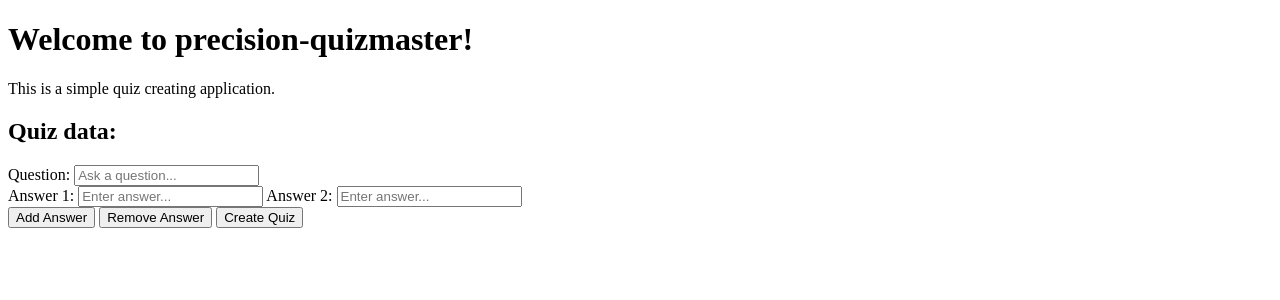
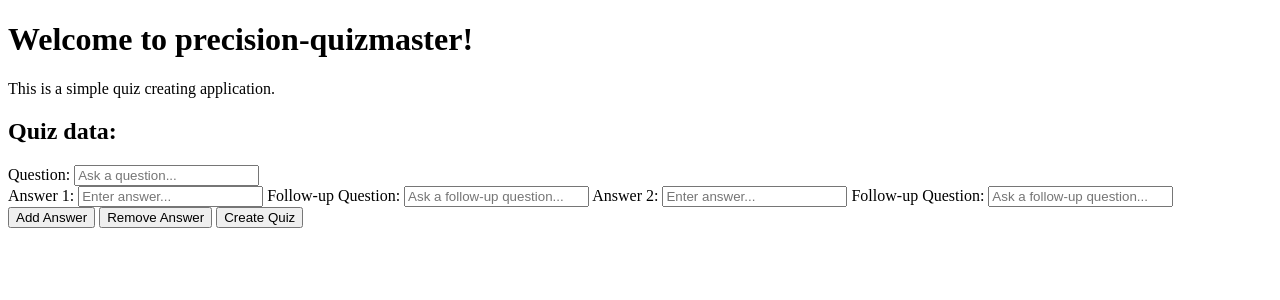
Before and after one commit to EvanFawcett/precision-quizmaster, a Flask app: page / in a window 1280 px wide. Shown: the top 300 px of the page. Run offline with Flask 3, Linux system fonts and the light colour scheme.

Commit message:
added follow up questions and basic loops

```diff
--- a/app.py
+++ b/app.py
@@ -3,7 +3,7 @@ from flask import Flask, render_template, request
 app = Flask(__name__, template_folder='templates')
 
 # A list to store quiz questions and answers
-quiz_data = []
+quiz_data = {}
 
 
 @app.route('/')
@@ -16,19 +16,33 @@ def create_quiz():
         #Retrieve data from the form
         question = request.form.get('question')
 
-        # Use a list comprehension to gather all answers dynamically
-        answers = [request.form.get(f'answer{i}') for i in range(1, 10) if request.form.get(f'answer{i}')]
+        # Store the quiz data using a nested dictionary structure
+        if question not in quiz_data:
+            quiz_data[question] = {'answers': {}}
 
-        # Store the quiz data
-        quiz_data.append({
-            'question': question,
-            'answers': answers
-        })
+        # Loop through the submitted form data to gather answers and follow-up questions
+        for i in range(1, 10):
+            answer_key = f'answer{i}'
+            follow_up_key = f'follow_up_question{i}'
 
-        # For now, just print the data and modify later
-        print(f"Question: {question}")
-        for i, answer in enumerate(answers):
-            print(f"Answer {i + 1}: {answer}")
+            answer = request.form.get(answer_key)
+            follow_up_question = request.form.get(follow_up_key)
+
+            # Check if the answer is not empty
+            if answer:
+                quiz_data[question]['answers'][answer] = {'next_question': follow_up_question}
+
+                # For now, just print the data and modify later
+                print(f"Answer {i}: {answer} - Follow-up Question: {follow_up_question}")
+
+                # Check if a follow-up question is provided and create answer fields for it
+                if follow_up_question:
+                    for j in range(1, 10):
+                        follow_up_answer_key = f'answer_{i}_follow_up_{j}'
+                        follow_up_answer = request.form.get(follow_up_answer_key)
+
+                        if follow_up_answer:
+                            quiz_data[follow_up_question]['answers'][follow_up_answer] = {'next_question': ''}
 
 
     return render_template('index.html', quiz_data=quiz_data)
--- a/templates/index.html
+++ b/templates/index.html
@@ -10,11 +10,11 @@
     <p>This is a simple quiz creating application.</p>
 
     <h2>Quiz data:</h2>
-    {% for item in quiz_data %}
-    <p>Question: {{ item['question'] }}</p>
+    {% for question, data in quiz_data.items() %}
+    <p>Question: {{ question }}</p>
     <ul>
-        {% for answer in item['answers'] %}
-        <li>{{ answer }}</li>
+        {% for answer, answer_data in data['answers'].items() %}
+        <li>{{ answer }} - Follow-up Question: {{ answer_data['follow_up_question'] }}</li>
         {% endfor %}
     </ul>
     {% endfor %}
@@ -24,11 +24,17 @@
         <input type="text" id="question" name="question" placeholder="Ask a question..." required>
 
         <div id="answer-container">
+
             <label for="answer1">Answer 1:</label>
             <input type="text" id="answer1" name="answer1" placeholder="Enter answer..." required>
+            <label for="follow_up_question1">Follow-up Question:</label>
+            <input type="text" id="follow_up_question1" name="follow_up_question1" placeholder="Ask a follow-up question...">
 
             <label for="answer2">Answer 2:</label>
             <input type="text" id="answer2" name="answer2" placeholder="Enter answer..." required>
+            <label for="follow_up_question2">Follow-up Question:</label>
+            <input type="text" id="follow_up_question2" name="follow_up_question2" placeholder="Ask a follow-up question...">
+
         </div>
 
         <!-- Button to dynamically add more answer input fields -->
@@ -60,16 +66,38 @@
             document.getElementById("answer-container").appendChild(newLabel);
             document.getElementById("answer-container").appendChild(newAnswerField);
 
+            // Create a new follow-up question input field
+            var newFollowUpField = document.createElement("input");
+            newFollowUpField.type = "text";
+            newFollowUpField.name = "follow_up_question" + (document.querySelectorAll('input[name^="follow_up_question"]').length + 1);
+            newFollowUpField.placeholder = "Ask a follow-up question...";
+
+            // Create a label for the new follow-up question input field
+            var newFollowUpLabel = document.createElement("label");
+            newFollowUpLabel.htmlFor = newFollowUpField.name;
+            newFollowUpLabel.textContent = "Follow-up Question " + (document.querySelectorAll('input[name^="follow_up_question"]').length + 1) + ":";
+
+            // Apend the new follow-up question input field and label to answer container
+            document.getElementById("answer-container").appendChild(newFollowUpLabel);
+            document.getElementById("answer-container").appendChild(newFollowUpField);
+
         }
 
         function removeAnswerField() {
             var answerFields = document.querySelectorAll('input[name^="answer"]');
+            var followUpFields = document.querySelectorAll('input[name^="follow_up_question"]');
             if (answerFields.length > 2) {
                 // Remove the last answer input field and its label
                 var lastAnswerField = answerFields[answerFields.length - 1];
                 var lastLabel = document.querySelector('label[for="' + lastAnswerField.name + '"]');
                 lastAnswerField.remove();
                 lastLabel.remove();
+
+                //Remove the last follow-up question input field and its label
+                var lastFollowUpField = followUpFields[followUpFields.length - 1];
+                var lastFollowUpLabel = document.querySelector('label[for="' + lastFollowUpField.name + '"]');
+                lastFollowUpField.remove();
+                lastFollowUpLabel.remove();
             }
         }
     </script>
```
